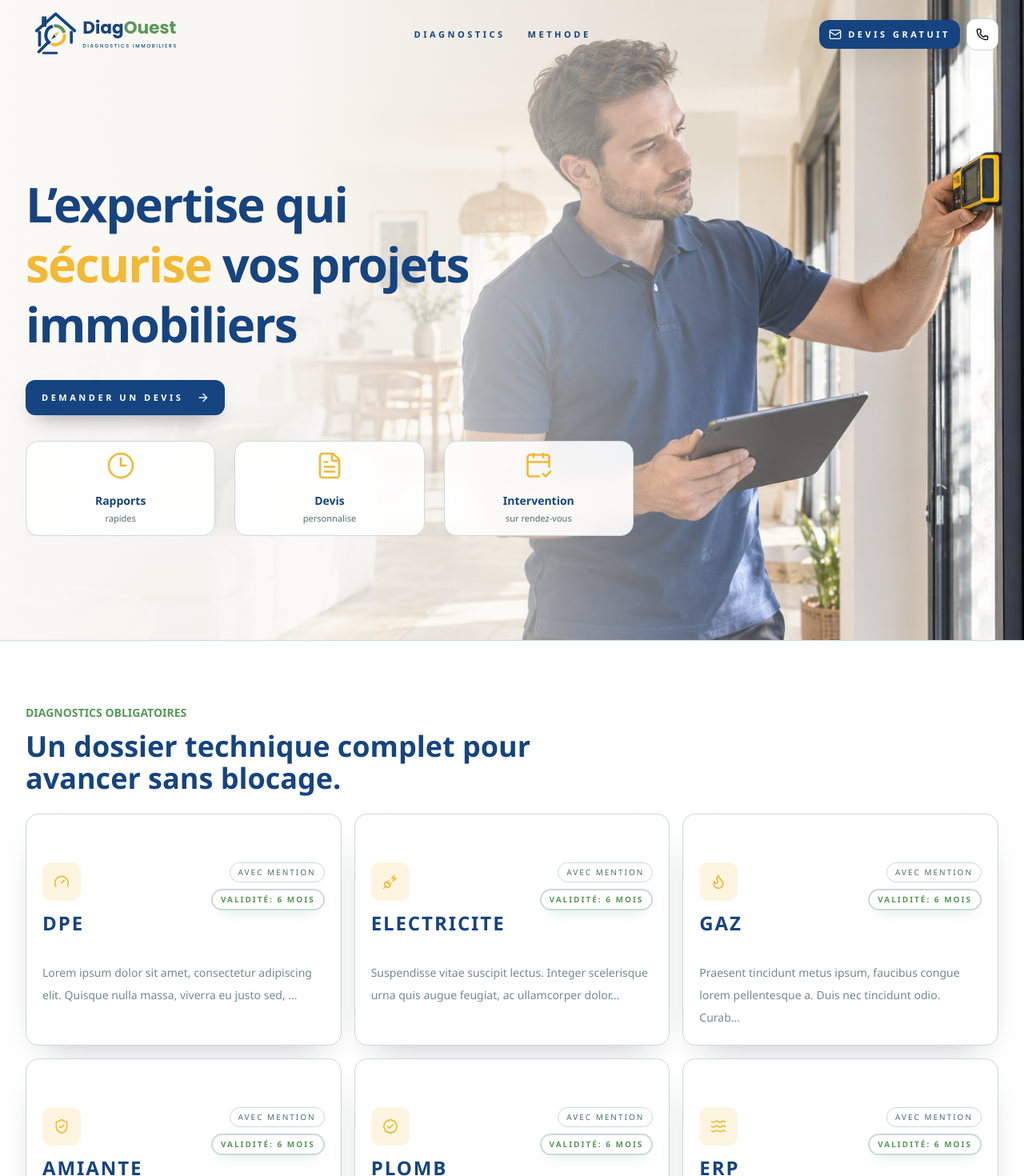
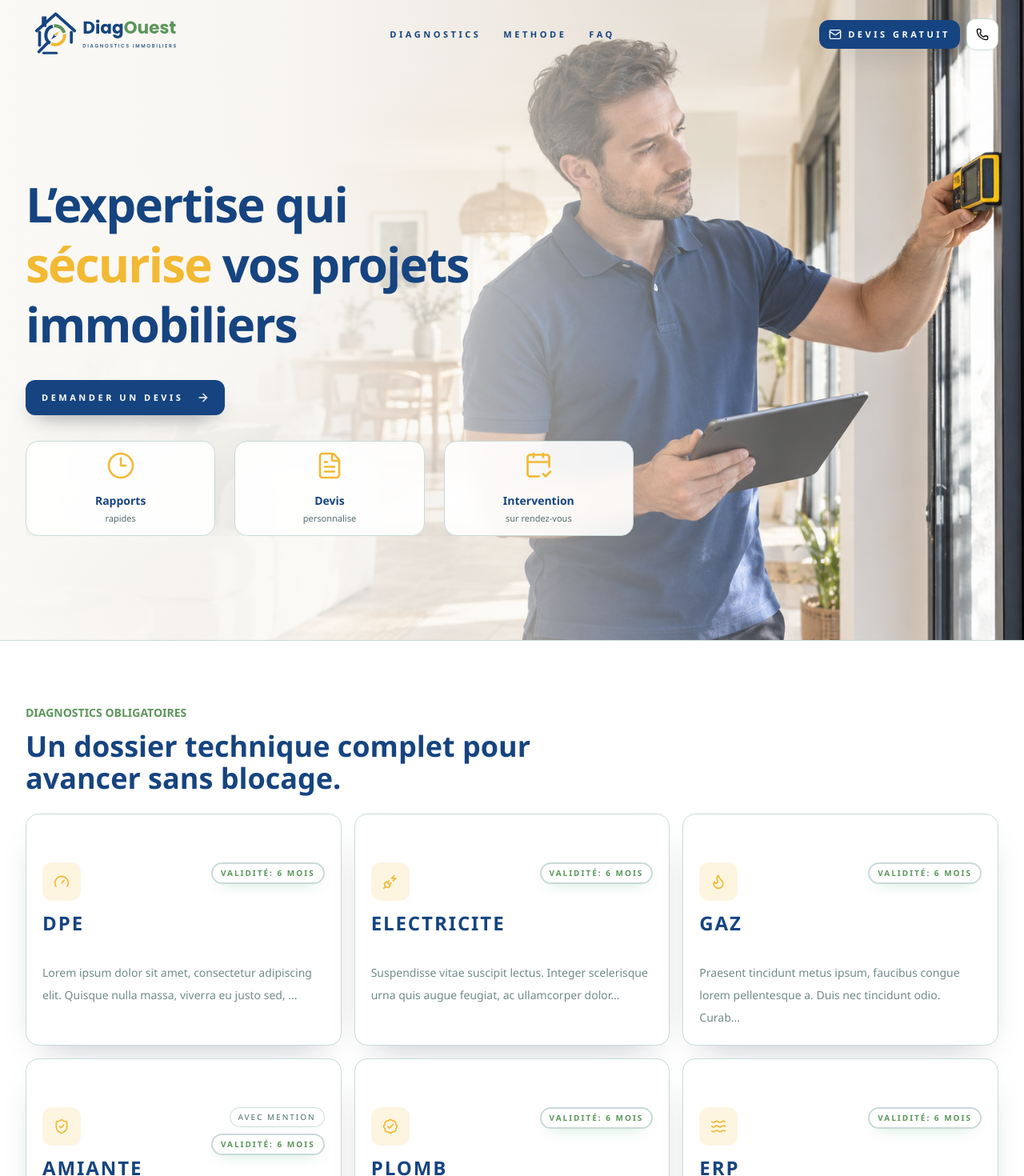
Before and after one commit to casuis/site-vitrine-AC-diag, a Next.js app: page / in a window 1280 px wide. Shown: the top 1470 px of the page at 80% size. Built offline with nearby package versions, Linux system fonts and the light colour scheme.

Commit message:
feature: faq link + update name corp footer

```diff
--- a/src/app/page.tsx
+++ b/src/app/page.tsx
@@ -46,7 +46,7 @@ export default function HomePage() {
       <ServicesSection />
       <ProcessSection />
 
-      <section className="border-t border-border/60 bg-muted/30 py-20">
+      <section id="faq" className="scroll-mt-[100px] border-t border-border/60 bg-muted/30 py-20">
         <div className="mx-auto max-w-5xl px-4 sm:px-6 lg:px-8">
           <div className="mb-10 text-center">
             <p className="mb-3 text-xs font-semibold uppercase tracking-[0.25em] text-primary">
--- a/src/components/sections/services-section.tsx
+++ b/src/components/sections/services-section.tsx
@@ -50,7 +50,7 @@ export function ServicesSection() {
     : cards
 
   return (
-    <section id="services" className="scroll-mt-[100px] w-full max-w-full border-y bg-white py-20">
+    <section id="services" className="w-full max-w-full border-y bg-white py-20">
       <div className="mx-auto max-w-7xl px-4 sm:px-6 lg:px-8">
         <div className="max-w-3xl">
           <p className="text-sm font-semibold uppercase tracking-normal text-secondary">
@@ -105,6 +105,8 @@ export function ServicesSection() {
               const Icon = item.icon
               const isBusy = selectedDiagnostic?.title === item.title
               const isExpanded = expandedCard === item.title
+
+              const showMentionBadge = item.title === "Amiante"
 
               return (
                 <div
@@ -166,9 +168,11 @@ export function ServicesSection() {
                       </div>
 
                       <div className="flex flex-col items-end gap-2">
-                        <span className="rounded-full border border-border/80 bg-white/80 px-2.5 py-1 text-[10px] font-medium uppercase tracking-[0.2em] text-muted-foreground">
-                          {isExpanded ? "Aperçu" : "Avec mention"}
-                        </span>
+                        {showMentionBadge ? (
+                          <span className="rounded-full border border-border/80 bg-white/80 px-2.5 py-1 text-[10px] font-medium uppercase tracking-[0.2em] text-muted-foreground">
+                            {isExpanded ? "Aperçu" : "Avec mention"}
+                          </span>
+                        ) : null}
                         <span className="rounded-full border-2 border-[var(--ac-brand-700)] bg-white px-2.5 py-1 text-[10px] font-bold uppercase tracking-[0.2em] text-[var(--ac-brand-700)] shadow-[0_8px_18px_-12px_rgba(22,148,75,0.8)]">
                           Validité: 6 mois
                         </span>
--- a/src/components/site-footer.tsx
+++ b/src/components/site-footer.tsx
@@ -6,7 +6,7 @@ export function SiteFooter() {
       <div className="mx-auto flex max-w-7xl flex-col gap-4 px-4 text-sm sm:px-6 md:flex-row md:items-center md:justify-between lg:px-8">
         <div className="flex items-center gap-2 font-semibold">
           <Home className="h-4 w-4" />
-          AC Diagnostics
+          DiagOuest
         </div>
         <div className="flex flex-wrap gap-x-6 gap-y-2 text-primary-foreground/78">
           <span className="flex items-center gap-2">
--- a/src/components/site-header.tsx
+++ b/src/components/site-header.tsx
@@ -61,7 +61,7 @@ export function SiteHeader() {
           />
         </Link>
 
-        <nav className="hidden items-center gap-7 md:flex">
+        <nav className="hidden flex-1 items-center justify-center gap-7 md:flex">
           <a
             className="group relative inline-flex items-center text-[#164480] transition-colors hover:text-[#164480]/75"
             href="#services"
@@ -76,6 +76,14 @@ export function SiteHeader() {
             onClick={(event) => handleSectionClick(event, "methode")}
           >
             <Text as="span" style={3} text="Methode" />
+            <span className="absolute -bottom-1 left-0 h-[2px] w-full origin-left scale-x-0 bg-[#164480] transition-transform duration-300 ease-out group-hover:scale-x-100" />
+          </a>
+          <a
+            className="group relative inline-flex items-center text-[#164480] transition-colors hover:text-[#164480]/75"
+            href="#faq"
+            onClick={(event) => handleSectionClick(event, "faq")}
+          >
+            <Text as="span" style={3} text="FAQ" />
             <span className="absolute -bottom-1 left-0 h-[2px] w-full origin-left scale-x-0 bg-[#164480] transition-transform duration-300 ease-out group-hover:scale-x-100" />
           </a>
         </nav>
```
Also changed, not shown: retour.txt, 1 other file (tests, documents, lock files or other folders).
